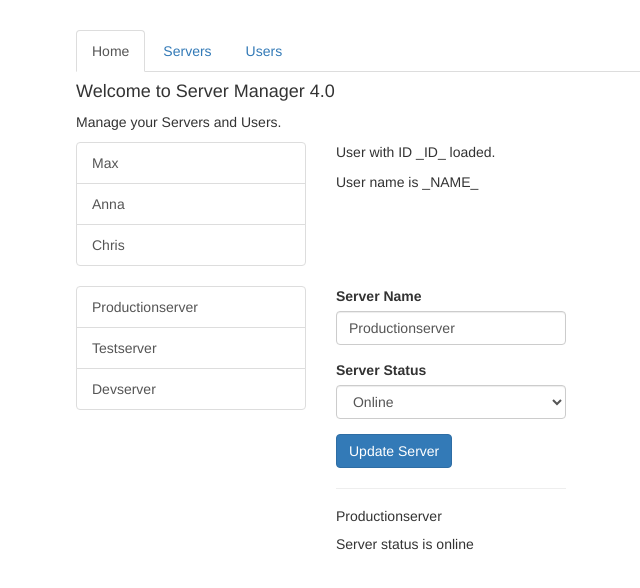
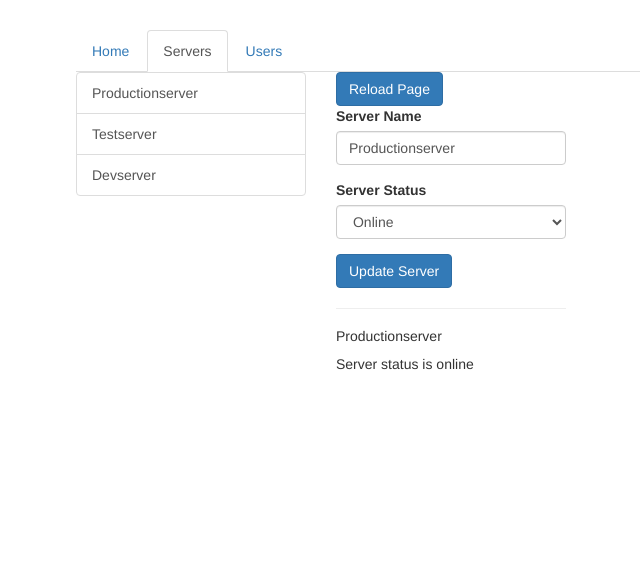
Before and after one commit to kovacsur10/angular-learning, an Angular app in the folder section-11-app/: page /servers in a window 1280 px wide. Shown: the top 588 px of the page, without its empty margins (189-829 px from the left). Built offline with nearby package versions, Linux system fonts and the light colour scheme.

Commit message:
Basic routing was added.

```diff
--- a/section-11-app/src/app/app.component.html
+++ b/section-11-app/src/app/app.component.html
@@ -2,25 +2,15 @@
   <div class="row">
     <div class="col-xs-12 col-sm-10 col-md-8 col-sm-offset-1 col-md-offset-2">
       <ul class="nav nav-tabs">
-        <li role="presentation" class="active"><a href="#">Home</a></li>
-        <li role="presentation"><a href="#">Servers</a></li>
-        <li role="presentation"><a href="#">Users</a></li>
+        <li role="presentation" routerLinkActive="active" [routerLinkActiveOptions]="{exact:true}"><a routerLink="/">Home</a></li>
+        <li role="presentation" routerLinkActive="active"><a routerLink="servers">Servers</a></li>
+        <li role="presentation" routerLinkActive="active"><a [routerLink]="['/users']">Users</a></li>
       </ul>
     </div>
   </div>
   <div class="row">
     <div class="col-xs-12 col-sm-10 col-md-8 col-sm-offset-1 col-md-offset-2">
-      <app-home></app-home>
-    </div>
-  </div>
-  <div class="row">
-    <div class="col-xs-12 col-sm-10 col-md-8 col-sm-offset-1 col-md-offset-2">
-      <app-users></app-users>
-    </div>
-  </div>
-  <div class="row">
-    <div class="col-xs-12 col-sm-10 col-md-8 col-sm-offset-1 col-md-offset-2">
-      <app-servers></app-servers>
+      <router-outlet></router-outlet>
     </div>
   </div>
 </div>
--- a/section-11-app/src/app/app.module.ts
+++ b/section-11-app/src/app/app.module.ts
@@ -1,6 +1,7 @@
 import { NgModule } from '@angular/core';
 import { FormsModule } from '@angular/forms';
 import { BrowserModule } from '@angular/platform-browser';
+import { RouterModule, Routes } from '@angular/router';
 
 import { AppComponent } from './app.component';
 import { HomeComponent } from './home/home.component';
@@ -10,6 +11,12 @@ import { ServersComponent } from './servers/servers.component';
 import { ServersService } from './servers/servers.service';
 import { UserComponent } from './users/user/user.component';
 import { UsersComponent } from './users/users.component';
+
+const appRoutes: Routes = [
+  { path: '', component: HomeComponent },
+  { path: 'users', component: UsersComponent },
+  { path: 'servers', component: ServersComponent }
+];
 
 @NgModule({
   declarations: [
@@ -23,7 +30,8 @@ import { UsersComponent } from './users/users.component';
   ],
   imports: [
     BrowserModule,
-    FormsModule
+    FormsModule,
+    RouterModule.forRoot(appRoutes)
   ],
   providers: [ServersService],
   bootstrap: [AppComponent]
--- a/section-11-app/src/app/home/home.component.html
+++ b/section-11-app/src/app/home/home.component.html
@@ -1,2 +1,3 @@
 <h4>Welcome to Server Manager 4.0</h4>
 <p>Manage your Servers and Users.</p>
+<button class="btn btn-primary" (click)="onLoadServers()">Load Servers</button>
--- a/section-11-app/src/app/home/home.component.ts
+++ b/section-11-app/src/app/home/home.component.ts
@@ -1,4 +1,5 @@
 import { Component, OnInit } from '@angular/core';
+import { Router } from '@angular/router';
 
 @Component({
   selector: 'app-home',
@@ -7,9 +8,13 @@ import { Component, OnInit } from '@angular/core';
 })
 export class HomeComponent implements OnInit {
 
-  constructor() { }
+  constructor(private router: Router) { }
 
   ngOnInit() {
   }
 
+  onLoadServers() {
+    this.router.navigate(['servers'])
+  }
+
 }
--- a/section-11-app/src/app/servers/servers.component.html
+++ b/section-11-app/src/app/servers/servers.component.html
@@ -10,6 +10,7 @@
     </div>
   </div>
   <div class="col-xs-12 col-sm-4">
+    <button class="btn btn-primary" (click)="onReload()">Reload Page</button>
     <app-edit-server></app-edit-server>
     <hr>
     <app-server></app-server>
--- a/section-11-app/src/app/servers/servers.component.ts
+++ b/section-11-app/src/app/servers/servers.component.ts
@@ -1,4 +1,5 @@
 import { Component, OnInit } from '@angular/core';
+import { ActivatedRoute, Router } from '@angular/router';
 import { ServersService } from './servers.service';
 
 @Component({
@@ -9,10 +10,14 @@ import { ServersService } from './servers.service';
 export class ServersComponent implements OnInit {
   public servers: {id: number, name: string, status: string}[] = [];
 
-  constructor(private serversService: ServersService) { }
+  constructor(private serversService: ServersService, private router: Router, private route: ActivatedRoute) { }
 
   ngOnInit() {
     this.servers = this.serversService.getServers();
   }
 
+  onReload() {
+    //this.router.navigate(['servers'], {relativeTo: this.route})
+  }
+
 }
```
